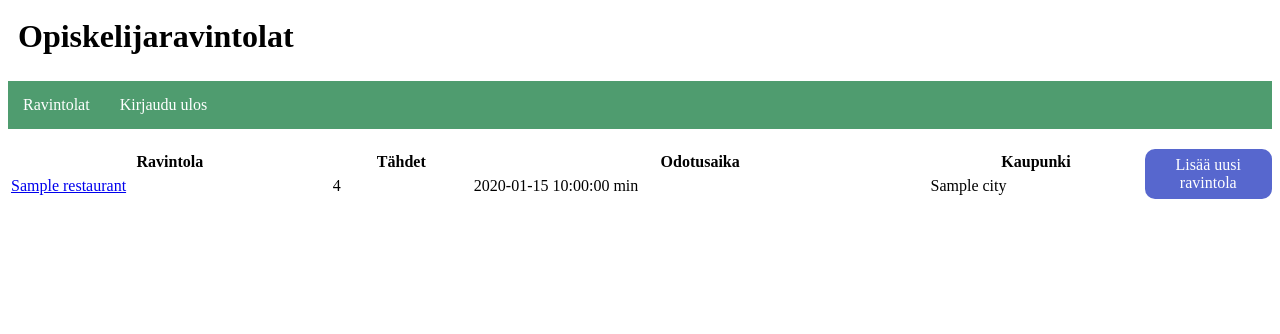
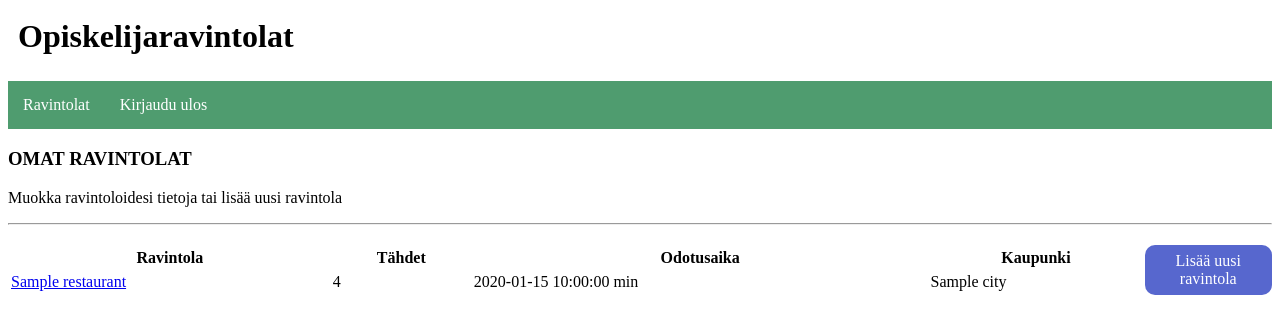
Before and after one commit to sjomansa/tsoha-opiskelijaravintolasovellus, a Flask app: template templates/restaurants_admin_view.html in a window 1280 px wide. Shown: the top 334 px of the page. Run offline with Flask 3, Linux system fonts and the light colour scheme; the template is opened without the code that fills it: most values are stand-ins (such as "Sample title", 1, 10 or a date in 2020).

Commit message:
Add instructions for restaurant_admin_view

```diff
--- a/templates/restaurants_admin_view.html
+++ b/templates/restaurants_admin_view.html
@@ -32,9 +32,9 @@
 
 
 {% block content %}
-
-
-
+    <h3>OMAT RAVINTOLAT</h3>
+    <p>Muokka ravintoloidesi tietoja tai lisää uusi ravintola</p>
+    <hr>
     <div class="container">
 
     <table style="width:100%">
```
